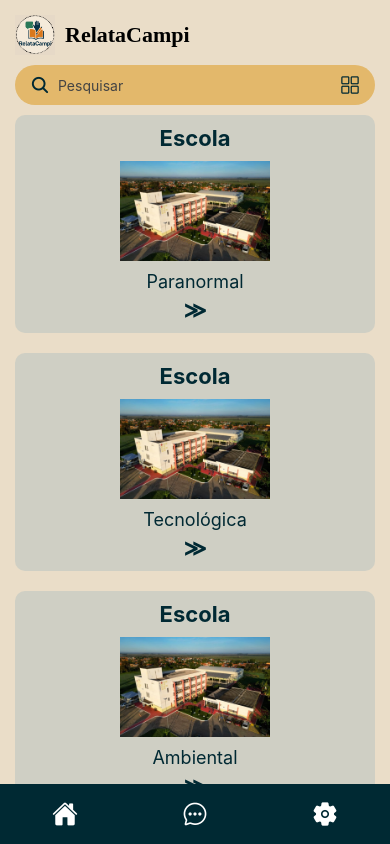
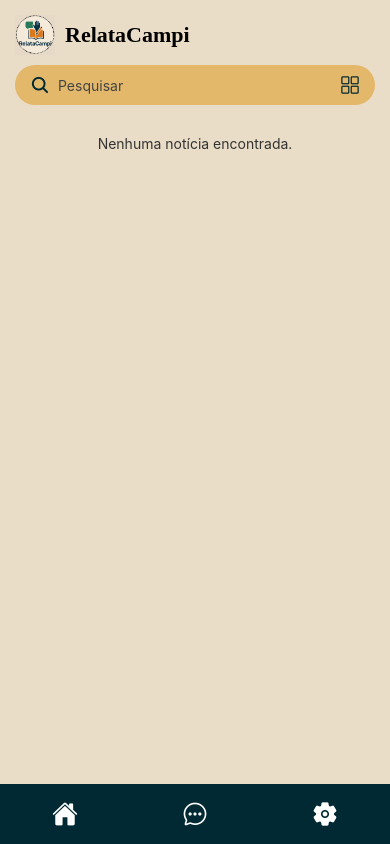
Before and after one commit to isaac-ca4sinho13/Relatacampi, a React Native app: screen /Home in a window 390 px wide. Built offline with nearby package versions, Linux system fonts and the light colour scheme.

Commit message:
Update Homescreen.js

```diff
--- a/screens/Homescreen.js
+++ b/screens/Homescreen.js
@@ -15,13 +15,7 @@ import AsyncStorage from '@react-native-async-storage/async-storage';
 export default function HomeScreen() {
   const [busca, setBusca] = useState('');
   const [usuario, setUsuario] = useState(null);
-
-  const dados = [
-    { id: 1, titulo: 'Escola', subtitulo: 'Paranormal' },
-    { id: 2, titulo: 'Escola', subtitulo: 'Tecnológica' },
-    { id: 3, titulo: 'Escola', subtitulo: 'Ambiental' },
-  ];
-
+  const [noticias, setNoticias] = useState([]);
 
   useEffect(() => {
     const carregarUsuario = async () => {
@@ -36,13 +30,25 @@ export default function HomeScreen() {
       }
     };
 
+    const carregarNoticias = async () => {
+      try {
+        const stored = await AsyncStorage.getItem('noticias');
+        if (stored) {
+          setNoticias(JSON.parse(stored));
+        }
+      } catch (error) {
+        console.log('Erro ao carregar notícias:', error);
+      }
+    };
+
     carregarUsuario();
+    carregarNoticias();
   }, []);
 
-  const filtrados = dados.filter(
+  const filtradas = noticias.filter(
     (item) =>
       item.titulo.toLowerCase().includes(busca.toLowerCase()) ||
-      item.subtitulo.toLowerCase().includes(busca.toLowerCase())
+      item.texto.toLowerCase().includes(busca.toLowerCase())
   );
 
   return (
@@ -68,18 +74,25 @@ export default function HomeScreen() {
           <Ionicons name="grid-outline" size={20} color="#002933" style={styles.gridIcon} />
         </View>
 
-        <View style={styles.scrollContainer}>
-          <ScrollView contentContainerStyle={styles.scrollContent} showsVerticalScrollIndicator={false}>
-            {filtrados.map((item) => (
-              <View key={item.id} style={styles.card}>
+        <ScrollView contentContainerStyle={styles.scrollContent} showsVerticalScrollIndicator={false}>
+          {filtradas.length === 0 ? (
+            <Text style={{ textAlign: 'center', color: '#333', marginTop: 20 }}>
+              Nenhuma notícia encontrada.
+            </Text>
+          ) : (
+            filtradas.map((item, index) => (
+              <View key={index} style={styles.card}>
                 <Text style={styles.cardTitle}>{item.titulo}</Text>
-                <Image source={require('../assets/exemplo-de-noticia.png')} style={styles.cardImage} />
-                <Text style={styles.cardSubtitle}>{item.subtitulo}</Text>
-                <Text style={styles.seta}>≫</Text>
+
+                {item.imagem && (
+                  <Image source={{ uri: item.imagem }} style={styles.cardImage} />
+                )}
+
+                <Text style={styles.cardSubtitle}>{item.texto}</Text>
               </View>
-            ))}
-          </ScrollView>
-        </View>
+            ))
+          )}
+        </ScrollView>
 
         <View style={styles.navBar}>
           <TouchableOpacity style={styles.navButton}>
@@ -148,42 +161,34 @@ const styles = StyleSheet.create({
     flex: 1,
     color: '#000',
   },
-  scrollContainer: {
-    flex: 1,
-    marginBottom: 60,
-    height: 300,
-  },
   scrollContent: {
     paddingHorizontal: 15,
-    height: 300,
+    paddingBottom: 80,
   },
   card: {
     backgroundColor: '#CFCFC4',
     borderRadius: 10,
     marginBottom: 20,
-    padding: 10,
+    padding: 15,
     alignItems: 'center',
   },
   cardTitle: {
     fontSize: 22,
     color: '#002933',
     fontWeight: 'bold',
+    marginBottom: 10,
   },
   cardImage: {
-    width: 150,
-    height: 100,
-    marginVertical: 10,
+    width: '100%',
+    height: 180,
+    borderRadius: 10,
     resizeMode: 'cover',
+    marginBottom: 10,
   },
   cardSubtitle: {
-    fontSize: 18,
+    fontSize: 16,
     color: '#002933',
-  },
-  seta: {
-    fontSize: 22,
-    fontWeight: 'bold',
-    color: '#002933',
-    marginTop: 5,
+    textAlign: 'justify',
   },
   navBar: {
     position: 'absolute',
```
